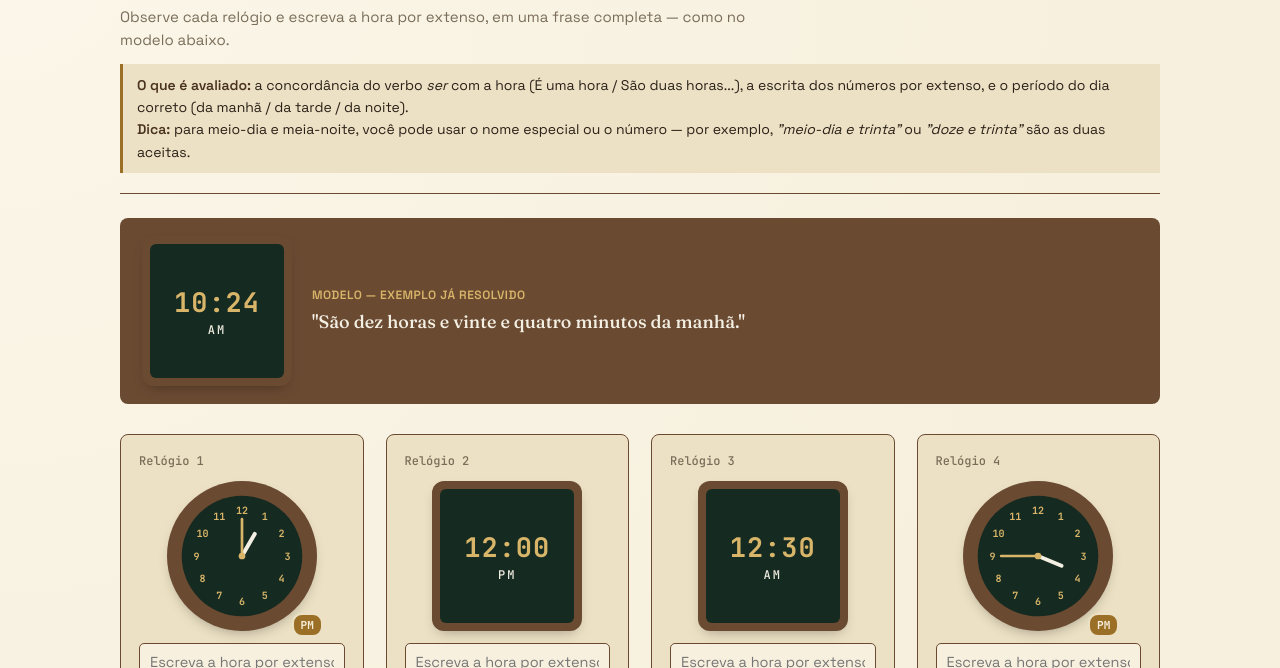
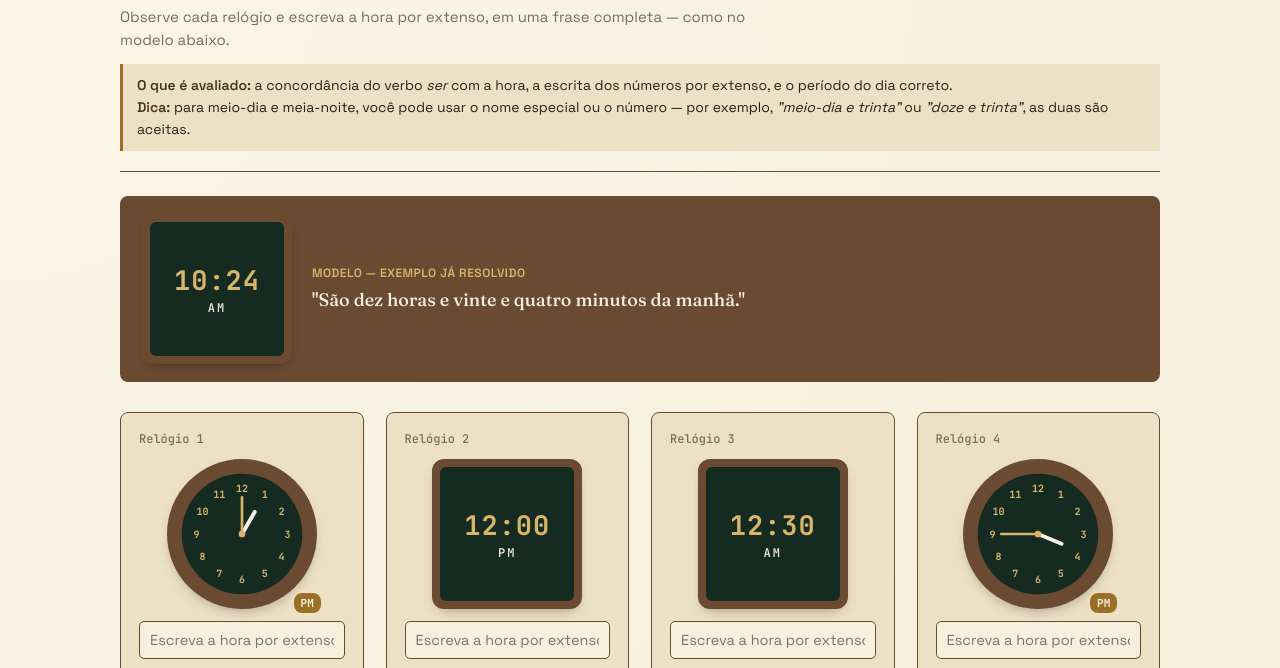
Before and after one commit to mavigrisi/atividades-portugues-1101, a plain HTML site: page que-horas-sao.html in a window 1280 px wide. Shown: the part 84-752 px from the top of the page. Drawn offline with Linux system fonts and the light colour scheme.

Commit message:
Refine evaluation criteria wording in HTML

```diff
--- a/que-horas-sao.html
+++ b/que-horas-sao.html
@@ -226,10 +226,10 @@
     <h1>Que horas são?</h1>
     <p>Observe cada relógio e escreva a hora por extenso, em uma frase completa — como no modelo abaixo.</p>
     <div class="rules">
-      <b>O que é avaliado:</b> a concordância do verbo <i>ser</i> com a hora (É uma hora / São duas horas...),
-      a escrita dos números por extenso, e o período do dia correto (da manhã / da tarde / da noite).<br>
+      <b>O que é avaliado:</b> a concordância do verbo <i>ser</i> com a hora,
+      a escrita dos números por extenso, e o período do dia correto.<br>
       <b>Dica:</b> para meio-dia e meia-noite, você pode usar o nome especial ou o número
-      — por exemplo, <i>"meio-dia e trinta"</i> ou <i>"doze e trinta"</i> são as duas aceitas.
+      — por exemplo, <i>"meio-dia e trinta"</i> ou <i>"doze e trinta"</i>, as duas são aceitas.
     </div>
   </header>
 
```
